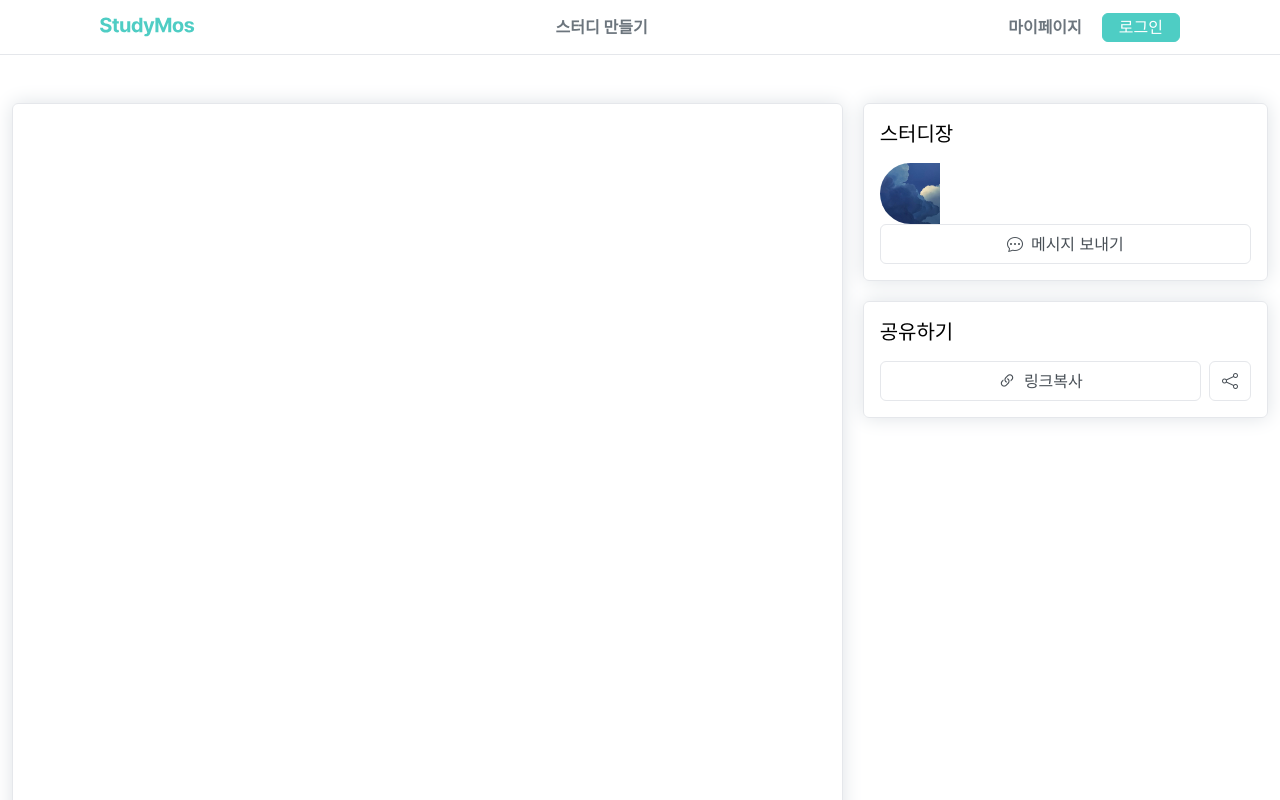
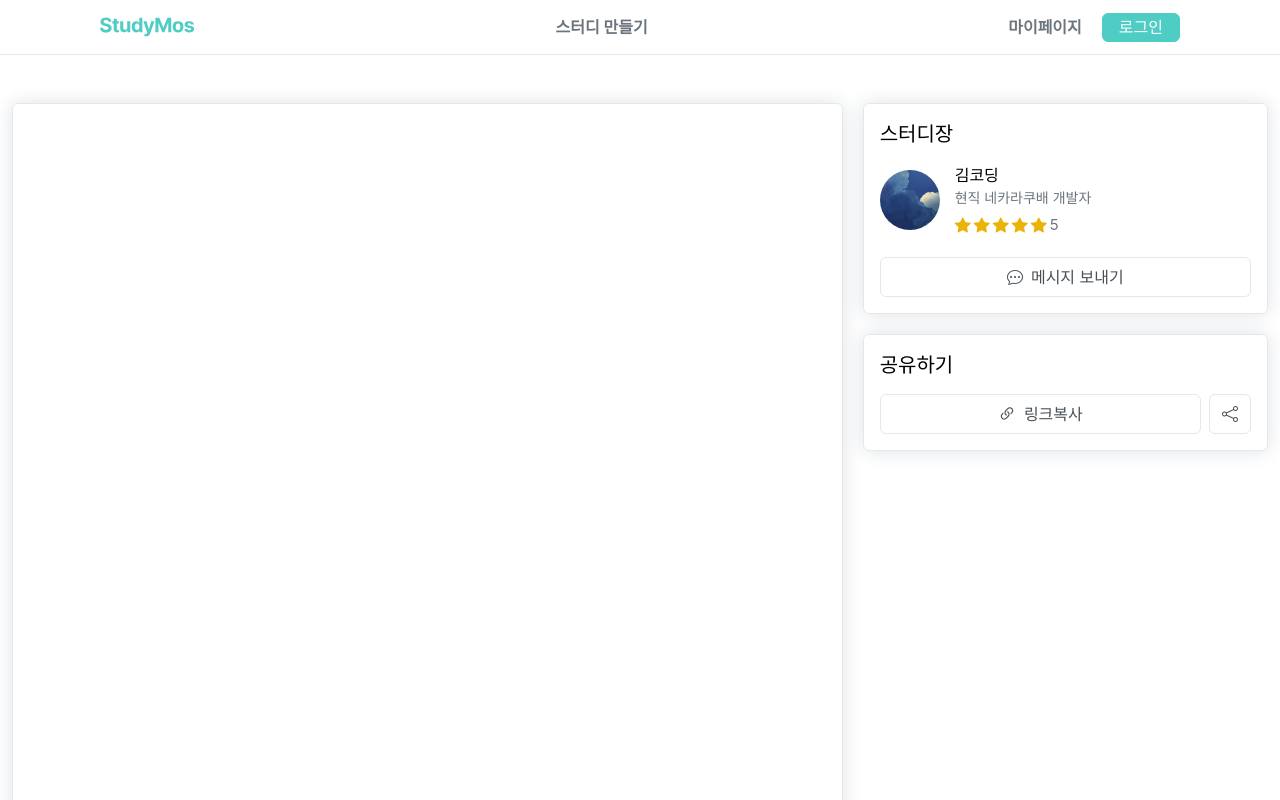
Before and after one commit to project-mos/frontend, a Next.js app: page /studies/1 in a window 1280 px wide. Shown: the top 800 px of the page. Built offline with nearby package versions, Linux system fonts and the light colour scheme.

Commit message:
🚀 [Feat]: studies 상세페이지 사이드바 추가
- 스터디장 사이드바 UI 개발
- 공유하기 사이드바 UI 개발

```diff
--- a/src/features/studies-detail/components/ShareCard.tsx
+++ b/src/features/studies-detail/components/ShareCard.tsx
@@ -8,6 +8,7 @@ const ShareCard = () => {
       <Card.Header className="mb-[15px]">
         <Typography.SubTitle1>공유하기</Typography.SubTitle1>
       </Card.Header>
+
       <Card.Footer>
         <div className="flex w-full gap-2">
           <Button.Icon className="flex-2 w-full">
--- a/src/features/studies-detail/components/StudyLeaderCard.tsx
+++ b/src/features/studies-detail/components/StudyLeaderCard.tsx
@@ -10,9 +10,29 @@ const StudyLeaderCard = () => {
       <Card.Header className="mb-[15px]">
         <Typography.SubTitle1>스터디장</Typography.SubTitle1>
       </Card.Header>
-      <Card.Content>
-        <Profile width={60} height={60} src={profileImg} />
+
+      <Card.Content className="mb-[20px]">
+        <div className="flex gap-[15px] items-center">
+          <Profile width={60} height={60} src={profileImg} />
+          <div>
+            <Typography.P3>김코딩</Typography.P3>
+            <Typography.P3 className="text-[14px] text-mos-gray-500 mb-[5px]">
+              현직 네카라쿠배 개발자
+            </Typography.P3>
+            <div className="flex items-center">
+              {Array(5)
+                .fill(null)
+                .map((item) => (
+                  <i className="bi bi-star-fill text-yellow-500 mr-[3px]"></i>
+                ))}
+              <Typography.P3 className="text-[15px] text-mos-gray-500">
+                5
+              </Typography.P3>
+            </div>
+          </div>
+        </div>
       </Card.Content>
+
       <Card.Footer>
         <Button.Icon active={true} className="w-full">
           <i className="bi bi-chat-dots"></i>
```
